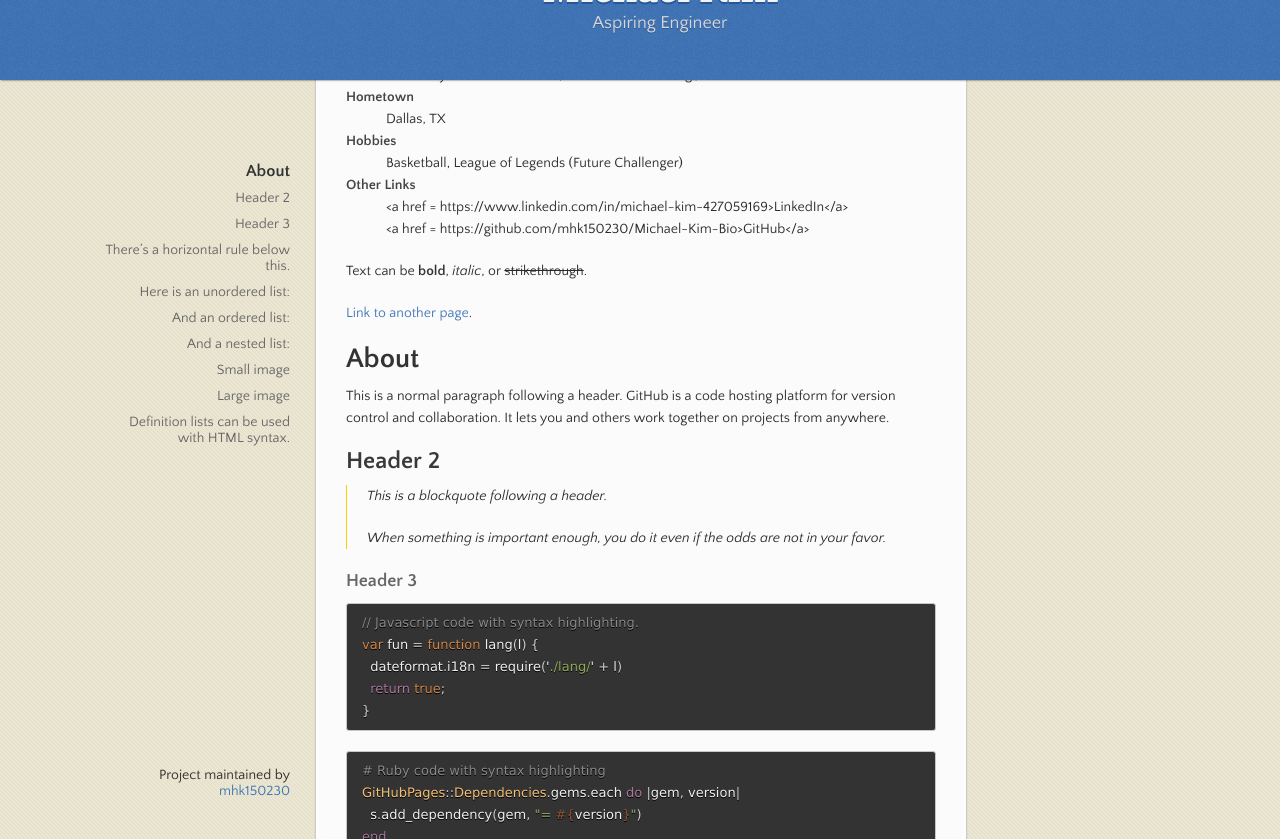
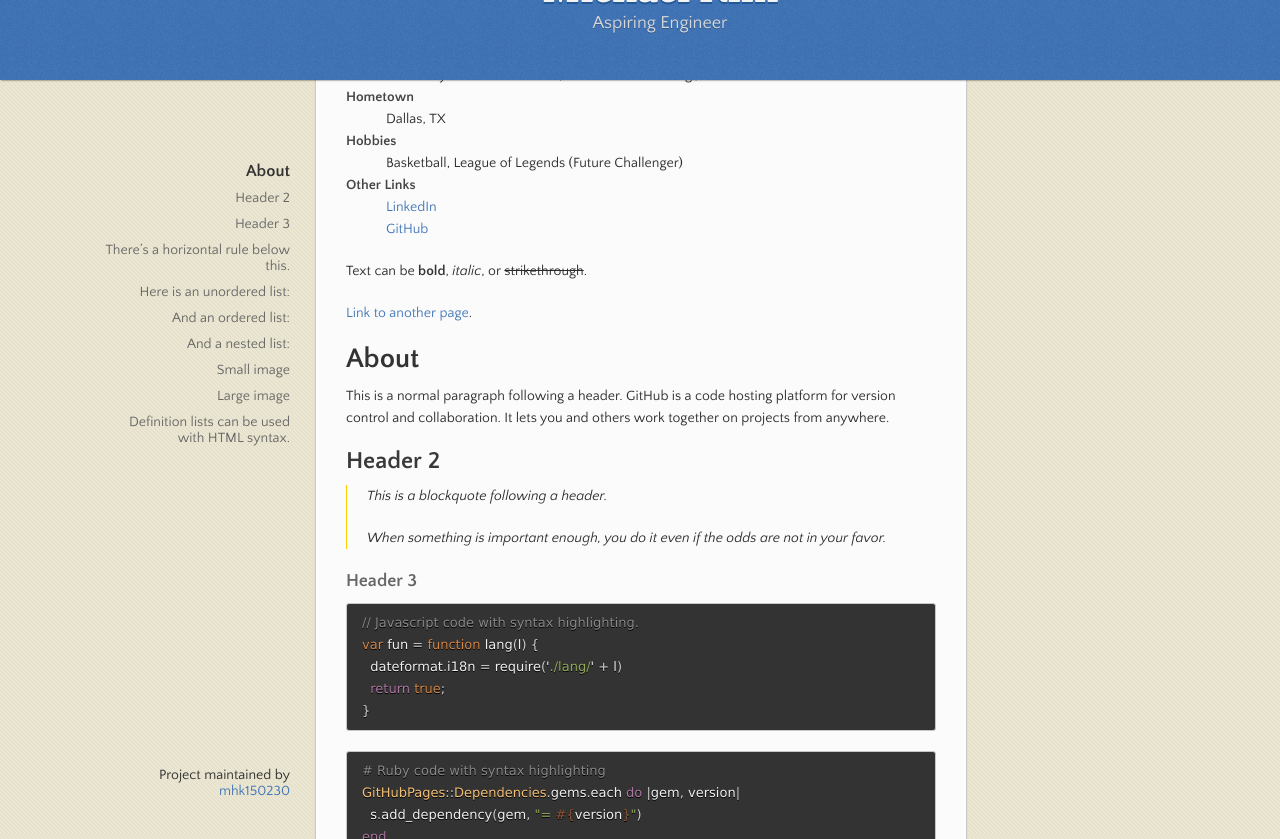
Before and after one commit to mhk150230/Michael-Kim-Bio, a Jekyll site: the page built from index.md, in a window 1280 px wide and 900 px high, scrolled down 491 px, cut to the strip 61-900 px from the top of the window. Built offline with Jekyll 4.4.1, drawn with Linux system fonts in a browser that asks for light colours.

Commit message:
Update index.md

```diff
--- a/index.md
+++ b/index.md
@@ -16,8 +16,8 @@ layout: default
 <dt>Hobbies</dt>
   <dd>Basketball, League of Legends (Future Challenger)</dd>
 <dt>Other Links</dt>
-  <dd><a href = https://www.linkedin.com/in/michael-kim-427059169>LinkedIn</a></dd>
-  <dd><a href = https://github.com/mhk150230/Michael-Kim-Bio>GitHub</a></dd>
+  <dd><a href = "https://www.linkedin.com/in/michael-kim-427059169/">LinkedIn</a></dd>
+  <dd><a href = "https://github.com/mhk150230/Michael-Kim-Bio">GitHub</a></dd>
 </dl>
 
 Text can be **bold**, _italic_, or ~~strikethrough~~.
```
